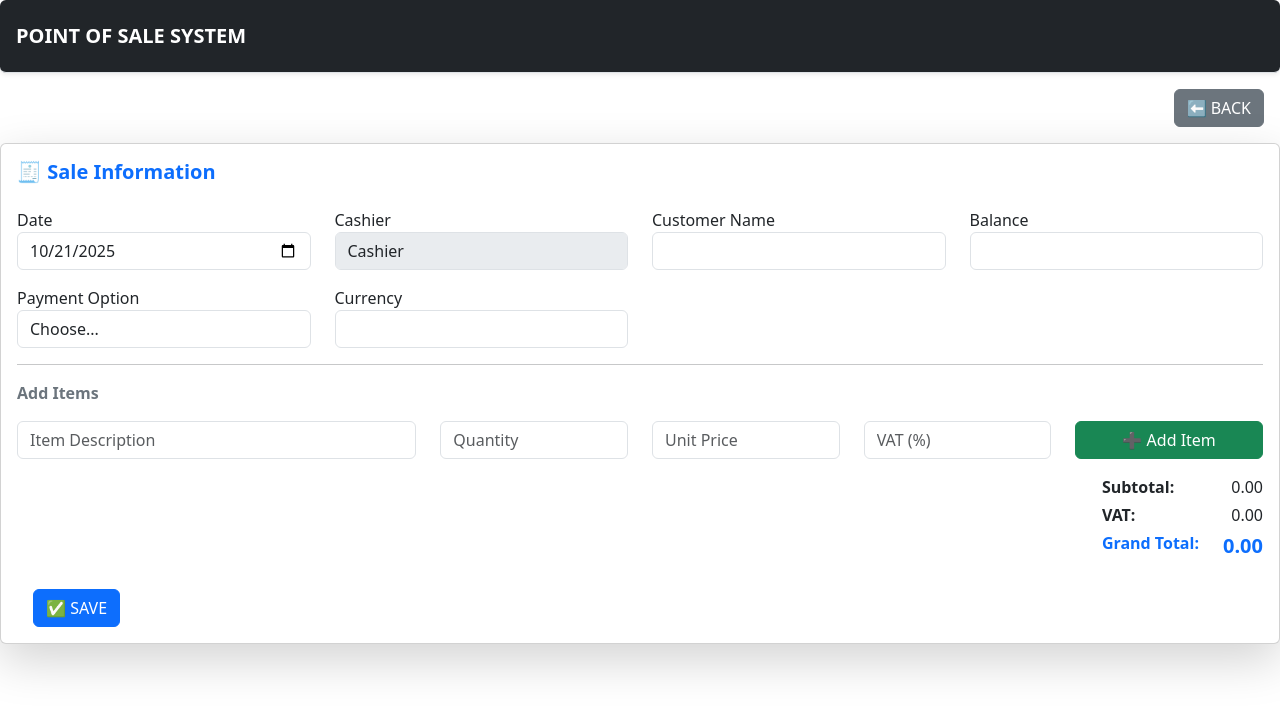
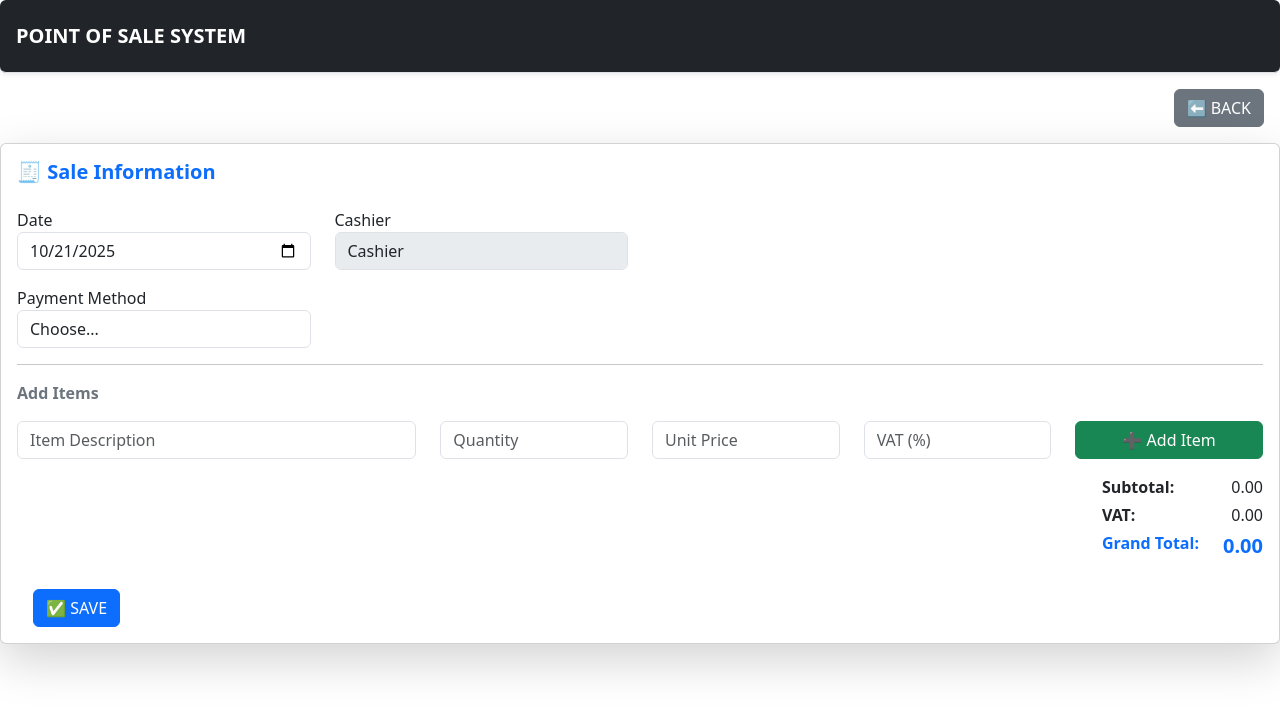
Before and after one commit to tynoerm/ACCOUNTING_SYSTEM, a React (Create React App) app in the folder frontend/: page /Sales in a window 1280 px wide. Shown: the top 712 px of the page. Built offline with nearby package versions, Linux system fonts and the light colour scheme.

Commit message:
Refactor Sales component to simplify state management
Removed customerName, currency, and balance state variables. Updated handleSubmit to only require date and paymentMethod.

```diff
--- a/frontend/src/SalesModule/Sales.js
+++ b/frontend/src/SalesModule/Sales.js
@@ -2,7 +2,7 @@ import React, { useState, useEffect } from "react";
 import { useNavigate } from "react-router-dom";
 import axios from "axios";
 
-// ✅ Toast notification component
+// Toast Component
 const Toast = ({ message, type, onClose }) => {
   useEffect(() => {
     const timer = setTimeout(onClose, 3000);
@@ -32,10 +32,9 @@ const Toast = ({ message, type, onClose }) => {
 const Sales = () => {
   const [items, setItems] = useState([]);
   const [date, setDate] = useState(() => new Date().toISOString().split("T")[0]);
-  const [customerName, setCustomerName] = useState("");
+
+  // Removed customerName, currency, balance
   const [paymentMethod, setPaymentMethod] = useState("");
-  const [currency, setCurrency] = useState("");
-  const [balance, setBalance] = useState("");
 
   const [itemDescription, setItemDescription] = useState("");
   const [quantity, setQuantity] = useState("");
@@ -50,7 +49,8 @@ const Sales = () => {
   const vatAmount = items.reduce((acc, item) => acc + ((item.vat || 0) / 100) * item.totalPrice, 0);
   const grandTotal = subtotal + vatAmount;
 
-  const showNotification = (message, type = "success") => setNotification({ message, type });
+  const showNotification = (message, type = "success") =>
+    setNotification({ message, type });
 
   const clearItemFields = () => {
     setItemDescription("");
@@ -59,7 +59,6 @@ const Sales = () => {
     setVat("");
   };
 
-  // ➕ Add item to list
   const handleAddItem = (e) => {
     e.preventDefault();
     if (!itemDescription || !quantity || !unitPrice) {
@@ -72,7 +71,13 @@ const Sales = () => {
     const v = parseFloat(vat) || 0;
     const totalPrice = q * u;
 
-    const newItem = { itemDescription, quantity: q, unitPrice: u, vat: v, totalPrice };
+    const newItem = {
+      itemDescription,
+      quantity: q,
+      unitPrice: u,
+      vat: v,
+      totalPrice,
+    };
     setItems((prev) => [...prev, newItem]);
     clearItemFields();
   };
@@ -83,14 +88,14 @@ const Sales = () => {
     setItems(updatedItems);
   };
 
-  // 💾 Submit Sale
   const handleSubmit = async (e) => {
     e.preventDefault();
 
-    if (!date || !customerName || !paymentMethod || !currency) {
+    if (!date || !paymentMethod) {
       showNotification("All required fields must be filled.", "error");
       return;
     }
+
     if (items.length === 0) {
       showNotification("Add at least one item to the sale.", "error");
       return;
@@ -100,25 +105,23 @@ const Sales = () => {
       const saleData = {
         date,
         cashierName: username,
-        customerName,
         paymentMethod,
-        currency,
-        balance: parseFloat(balance) || 0,
-        items: items.map(item => ({ ...item })),
-        subtotal: parseFloat(subtotal.toFixed(2)),
-        vatAmount: parseFloat(vatAmount.toFixed(2)),
-        grandTotal: parseFloat(grandTotal.toFixed(2)),
+        items: items.map((item) => ({ ...item })),
+        subtotal: subtotal.toFixed(2),
+        vatAmount: vatAmount.toFixed(2),
+        grandTotal: grandTotal.toFixed(2),
       };
 
-      await axios.post("https://accounting-system-1.onrender.com/salesmodel/create-sale", saleData);
+      await axios.post(
+        "https://accounting-system-1.onrender.com/salesmodel/create-sale",
+        saleData
+      );
 
-      showNotification(`✅ Sale completed! Total: ${grandTotal.toFixed(2)} ${currency}`);
+      showNotification(`✅ Sale completed! Total: ${grandTotal.toFixed(2)}`);
+
       setItems([]);
       setDate(new Date().toISOString().split("T")[0]);
-      setCustomerName("");
       setPaymentMethod("");
-      setCurrency("");
-      setBalance("");
     } catch (err) {
       console.error(err);
       showNotification("❌ Failed to create sale. Try again.", "error");
@@ -127,71 +130,111 @@ const Sales = () => {
 
   return (
     <div>
-      {notification && <Toast message={notification.message} type={notification.type} onClose={() => setNotification(null)} />}
+      {notification && (
+        <Toast
+          message={notification.message}
+          type={notification.type}
+          onClose={() => setNotification(null)}
+        />
+      )}
 
       <nav className="navbar bg-dark border-bottom py-3 mb-3 shadow-sm rounded">
-        <a className="navbar-brand text-white ms-3"><b>POINT OF SALE SYSTEM</b></a>
+        <a className="navbar-brand text-white ms-3">
+          <b>POINT OF SALE SYSTEM</b>
+        </a>
       </nav>
 
       <div className="d-flex justify-content-end mb-3 mx-3">
-        <button onClick={() => navigate(-1)} className="btn btn-secondary">⬅ BACK</button>
+        <button onClick={() => navigate(-1)} className="btn btn-secondary">
+          ⬅ BACK
+        </button>
       </div>
 
       <div className="card mx-auto shadow-lg mb-4" style={{ maxWidth: "90rem" }}>
         <div className="card-body">
           <p className="h5 mb-4 text-primary fw-bold">🧾 Sale Information</p>
+
           <form onSubmit={handleSubmit}>
             <div className="row mb-3">
               <div className="col-md-3">
                 <label>Date</label>
-                <input type="date" className="form-control" value={date} onChange={e => setDate(e.target.value)} />
+                <input
+                  type="date"
+                  className="form-control"
+                  value={date}
+                  onChange={(e) => setDate(e.target.value)}
+                />
               </div>
+
               <div className="col-md-3">
                 <label>Cashier</label>
                 <input type="text" className="form-control" value={username} disabled />
-              </div>
-              <div className="col-md-3">
-                <label>Customer Name</label>
-                <input type="text" className="form-control" value={customerName} onChange={e => setCustomerName(e.target.value)} />
-              </div>
-              <div className="col-md-3">
-                <label>Balance</label>
-                <input type="number" className="form-control" value={balance} onChange={e => setBalance(e.target.value)} />
               </div>
             </div>
 
             <div className="row mb-3">
               <div className="col-md-3">
-                <label>Payment Option</label>
-                <select className="form-control" value={paymentMethod} onChange={e => setPaymentMethod(e.target.value)}>
+                <label>Payment Method</label>
+                <select
+                  className="form-control"
+                  value={paymentMethod}
+                  onChange={(e) => setPaymentMethod(e.target.value)}
+                >
                   <option value="">Choose...</option>
                   <option>Cash</option>
                   <option>Ecocash USD</option>
                 </select>
               </div>
-              <div className="col-md-3">
-                <label>Currency</label>
-                <input type="text" className="form-control" value={currency} onChange={e => setCurrency(e.target.value)} />
-              </div>
             </div>
 
             <hr />
             <p className="fw-bold text-secondary">Add Items</p>
+
             <div className="row mb-3">
               <div className="col-md-4">
-                <input type="text" className="form-control" placeholder="Item Description" value={itemDescription} onChange={e => setItemDescription(e.target.value)} />
+                <input
+                  type="text"
+                  className="form-control"
+                  placeholder="Item Description"
+                  value={itemDescription}
+                  onChange={(e) => setItemDescription(e.target.value)}
+                />
               </div>
+
               <div className="col-md-2">
-                <input type="number" className="form-control" placeholder="Quantity" value={quantity} onChange={e => setQuantity(e.target.value)} />
+                <input
+                  type="number"
+                  className="form-control"
+                  placeholder="Quantity"
+                  value={quantity}
+                  onChange={(e) => setQuantity(e.target.value)}
+                />
               </div>
+
               <div className="col-md-2">
-                <input type="number" className="form-control" placeholder="Unit Price" value={unitPrice} onChange={e => setUnitPrice(e.target.value)} />
+                <input
+                  type="number"
+                  className="form-control"
+                  placeholder="Unit Price"
+                  value={unitPrice}
+                  onChange={(e) => setUnitPrice(e.target.value)}
+                />
               </div>
+
               <div className="col-md-2">
-                <input type="number" className="form-control" placeholder="VAT (%)" value={vat} onChange={e => setVat(e.target.value)} />
+                <input
+                  type="number"
+                  className="form-control"
+                  placeholder="VAT (%)"
+                  value={vat}
+                  onChange={(e) => setVat(e.target.value)}
+                />
               </div>
+
               <div className="col-md-2 d-flex align-items-end">
-                <button className="btn btn-success w-100" onClick={handleAddItem}>➕ Add Item</button>
+                <button className="btn btn-success w-100" onClick={handleAddItem}>
+                  ➕ Add Item
+                </button>
               </div>
             </div>
 
@@ -200,9 +243,16 @@ const Sales = () => {
                 <table className="table table-striped table-bordered">
                   <thead className="table-dark">
                     <tr>
-                      <th>#</th><th>Description</th><th>Qty</th><th>Unit Price</th><th>VAT (%)</th><th>Total</th><th></th>
+                      <th>#</th>
+                      <th>Description</th>
+                      <th>Qty</th>
+                      <th>Unit Price</th>
+                      <th>VAT (%)</th>
+                      <th>Total</th>
+                      <th></th>
                     </tr>
                   </thead>
+
                   <tbody>
                     {items.map((item, i) => (
                       <tr key={i}>
@@ -211,8 +261,20 @@ const Sales = () => {
                         <td>{item.quantity}</td>
                         <td>{item.unitPrice.toFixed(2)}</td>
                         <td>{item.vat || 0}</td>
-                        <td>{(item.totalPrice + ((item.vat || 0)/100 * item.totalPrice)).toFixed(2)}</td>
-                        <td><button className="btn btn-sm btn-danger" onClick={() => handleRemoveItem(i)}>🗑</button></td>
+                        <td>
+                          {(
+                            item.totalPrice + ((item.vat || 0) / 100) * item.totalPrice
+                          ).toFixed(2)}
+                        </td>
+
+                        <td>
+                          <button
+                            className="btn btn-sm btn-danger"
+                            onClick={() => handleRemoveItem(i)}
+                          >
+                            🗑
+                          </button>
+                        </td>
                       </tr>
                     ))}
                   </tbody>
@@ -226,14 +288,19 @@ const Sales = () => {
                 <p className="mb-1 fw-bold">VAT:</p>
                 <p className="mb-1 fw-bold text-primary">Grand Total:</p>
               </div>
+
               <div className="text-end">
-                <p className="mb-1">{subtotal.toFixed(2)} {currency}</p>
-                <p className="mb-1">{vatAmount.toFixed(2)} {currency}</p>
-                <p className="mb-1 text-primary fw-bold fs-5">{grandTotal.toFixed(2)} {currency}</p>
+                <p className="mb-1">{subtotal.toFixed(2)}</p>
+                <p className="mb-1">{vatAmount.toFixed(2)}</p>
+                <p className="mb-1 text-primary fw-bold fs-5">
+                  {grandTotal.toFixed(2)}
+                </p>
               </div>
             </div>
 
-            <button type="submit" className="btn btn-primary ms-3">✅ SAVE</button>
+            <button type="submit" className="btn btn-primary ms-3">
+              ✅ SAVE
+            </button>
           </form>
         </div>
       </div>
```
